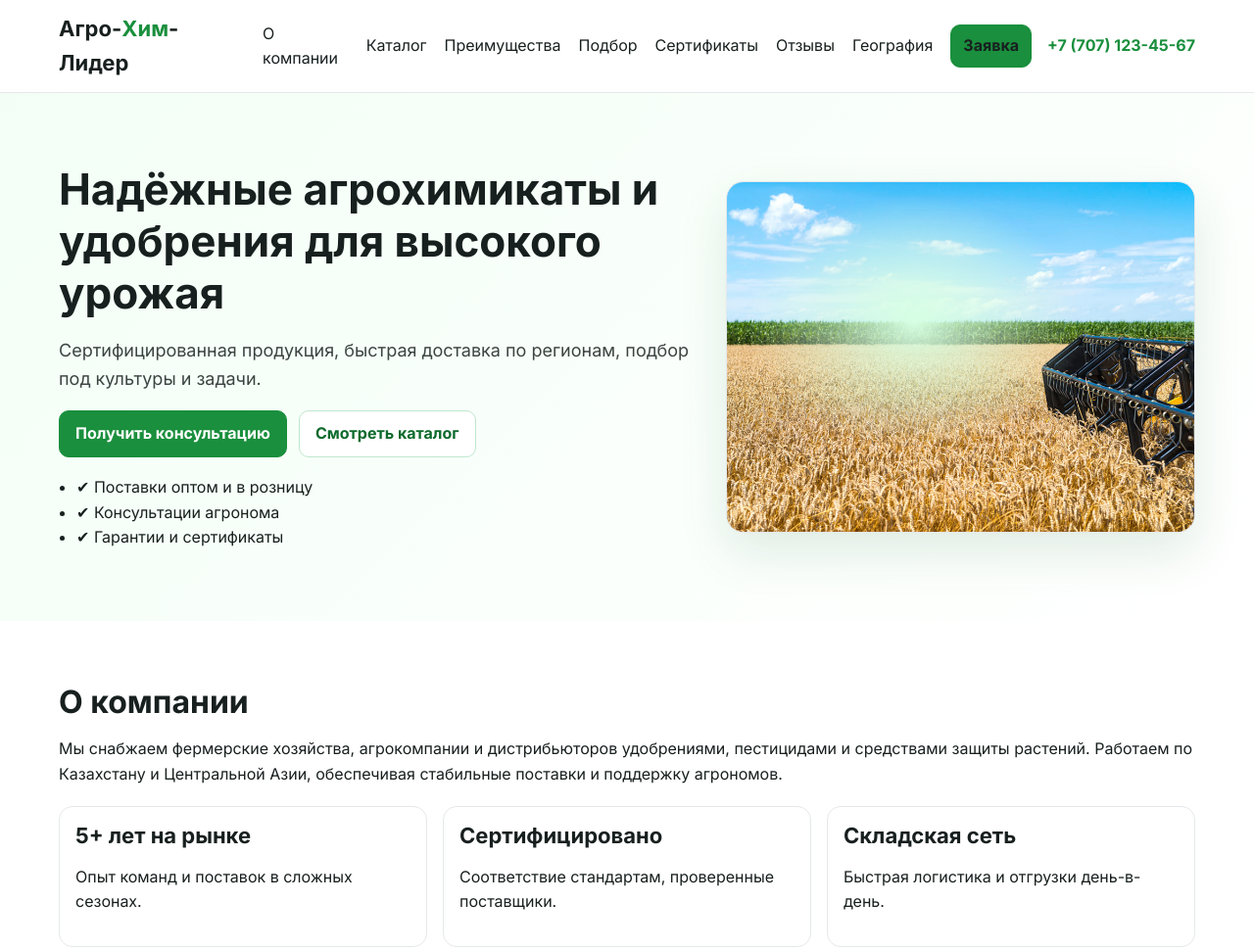
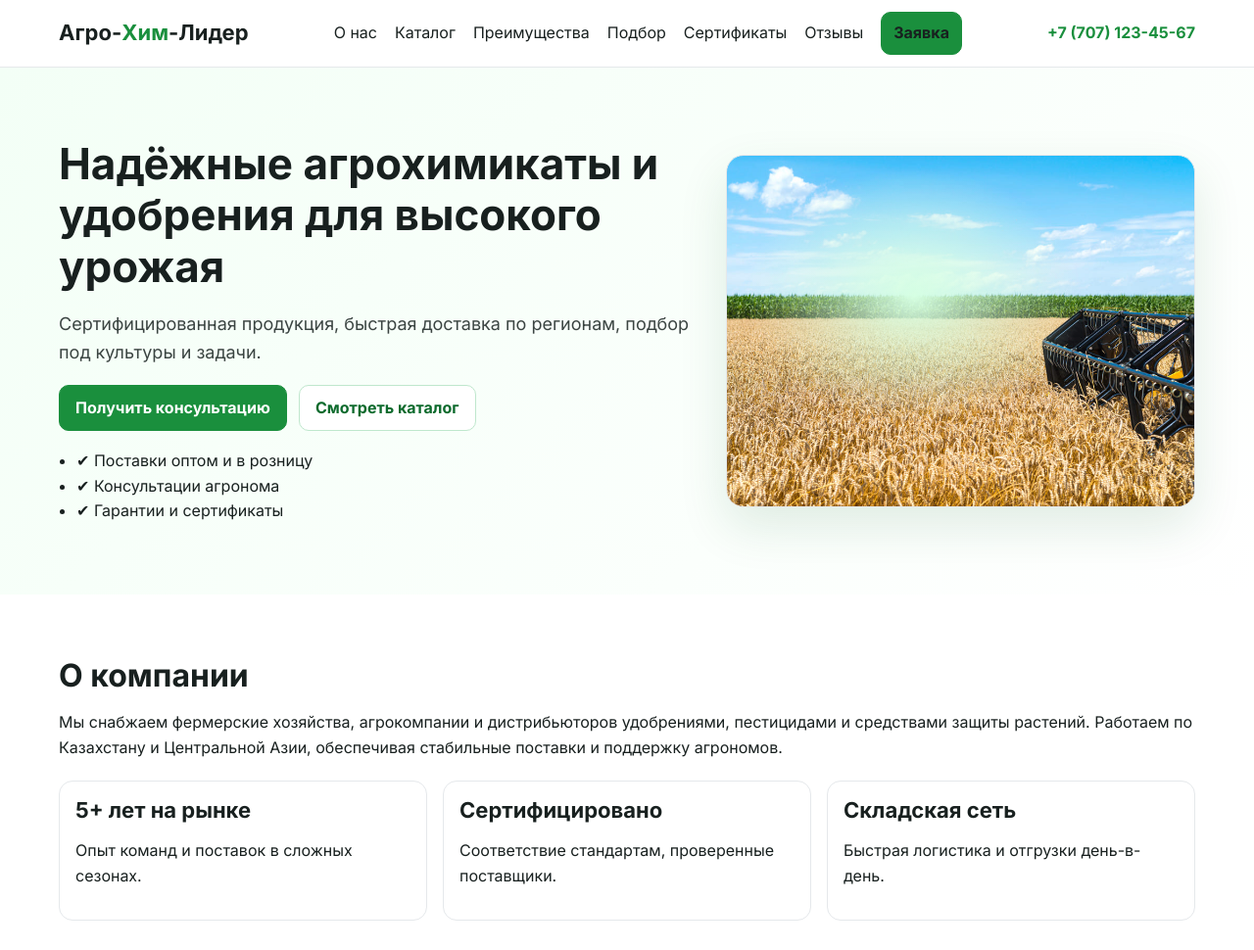
Before and after one commit to issatayski/aghl, a plain HTML site: page index.html in a window 1280 px wide. Shown: the top 970 px of the page at 98% size. Drawn offline with Linux system fonts and the light colour scheme.

Commit message:
Update header.html

```diff
--- a/header.html
+++ b/header.html
@@ -4,13 +4,12 @@
     <nav class="nav" aria-label="Основная навигация">
       <button class="nav__toggle" aria-expanded="false" aria-controls="menu">☰</button>
       <ul id="menu" class="menu">
-        <li><a href="#about">О компании</a></li>
+        <li><a href="#about">О нас</a></li>
         <li><a href="#catalog">Каталог</a></li>
         <li><a href="#benefits">Преимущества</a></li>
         <li><a href="#calculator">Подбор</a></li>
         <li><a href="#certs">Сертификаты</a></li>
         <li><a href="#reviews">Отзывы</a></li>
-        <li><a href="#geo">География</a></li>
         <li><a href="#cta" class="btn btn-sm btn-primary">Заявка</a></li>
       </ul>
     </nav>
```
